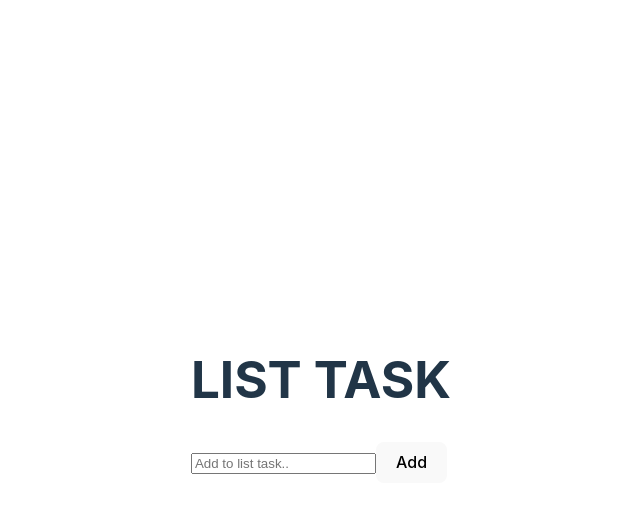
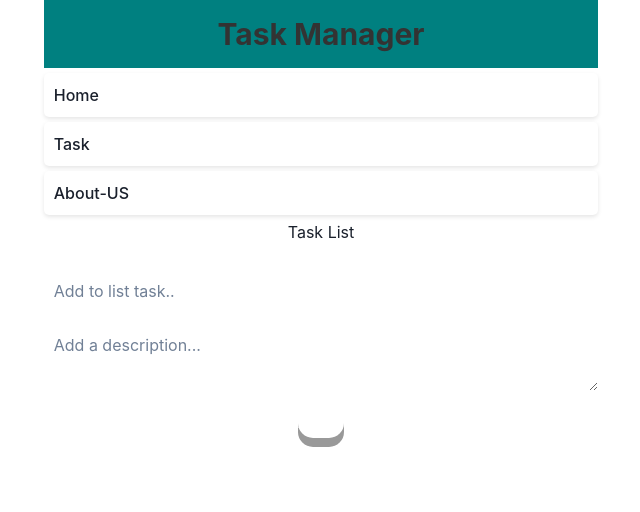
Before and after one commit to bryanadachool/my-react-task-list, a React (Vite) app: page /Task in a window 1280 px wide. Shown: the top 512 px of the page, without its empty margins (319-959 px from the left). Built offline with nearby package versions, Linux system fonts and the light colour scheme.

Commit message:
mejorando interfaz con chakraUi

```diff
--- a/src/App.jsx
+++ b/src/App.jsx
@@ -1,22 +1,52 @@
 
+import { Suspense } from "react";
+import { BrowserRouter, Route, Routes } from "react-router-dom";
+import Header from './components/header'
+import React from 'react';
+import Menu from "./components/Menu";
+import '../src/index.css'
+import '../src/style.css'
+import { ChakraProvider } from "@chakra-ui/react";
 
-
-import './style.css'
-import './index.css'
-import Task from './Task'
-
+const Home = React.lazy(()=> import("./components/pages/Home"));
+const Task = React.lazy(()=> import("./components/pages/Task"));
+const AboutUS = React.lazy(()=> import("./components/pages/AboutUs"))
 
 
 function App() {
+    return(
+      <ChakraProvider>
+   <BrowserRouter>
+   <Header/>
+   <div>
+    <Menu/>
+    <Routes>
+      <Route
+         path="/"
+         element={
+          <Suspense fallback="Loading...">
+             <Home/>
+          </Suspense>
+         }/>
+     <Route
+         path="/Task"
+         element={
+          <Suspense fallback="Loading...">
+             <Task/>
+          </Suspense>
+         }/>
 
-
-
-  return(  <div >
-
-  <Task/>
-
-  </div>
-
+     <Route
+         path="/AboutUs"
+         element={
+          <Suspense fallback="Loading...">
+             <AboutUS/>
+          </Suspense>
+         }/>
+    </Routes>
+   </div>
+   </BrowserRouter>
+   </ChakraProvider>
   )
 }
 
--- a/src/Task.jsx
+++ /dev/null
@@ -1,57 +0,0 @@
-
-import { useEffect,useState} from "react"
-import useTaskManager from "./components/useTaskManager";
-export default function Task(){
-  const {
-    dataList,
-    inputValue,
-    setInputValue,
-    createTask,
-    deleteTask,
-    updateTask,
-  } = useTaskManager();
-
-  const handleInputChange = (e) => {
-    setInputValue(e.target.value);
-  };
-
-  const handleFormSubmit = (e) => {
-    e.preventDefault();
-    createTask(inputValue);
-  };
-
-  return (
-    <div>
-      <form onSubmit={handleFormSubmit}>
-        <h1>LIST TASK</h1>
-        <input
-          type="text"
-          value={inputValue}
-          onChange={handleInputChange}
-          placeholder="Add to list task.."
-        />
-        <button type="submit">Add</button>
-      </form>
-
-      <ul>
-        {dataList.map((task) => (
-          <li key={task.id}>
-            <input
-              type="checkbox"
-              checked={task.completed}
-              onChange={() => updateTask(task.id)}
-            />
-            <span
-              style={{
-                textDecoration: task.completed ? "line-through" : "none",
-              }}
-            >
-              {task.text}
-            </span>
-            <button onClick={() => deleteTask(task.id)}>Delete</button>
-          </li>
-        ))}
-      </ul>
-    </div>
-  );
-};
--- /dev/null
+++ b/src/components/Menu.jsx
@@ -0,0 +1,22 @@
+import React from "react";
+import { Link } from "react-router-dom";
+
+export default function Menu() {
+
+    return(
+        <nav>
+            <ul>
+                <li>
+                    <Link to="/">Home</Link>
+                </li>
+                <li>
+                    <Link to="/Task">Task</Link>
+                </li>
+                <li>
+                    <Link to="/AboutUS">About-US</Link>
+                </li>
+            </ul>
+        </nav>
+    )
+
+}
--- a/src/components/header.jsx
+++ b/src/components/header.jsx
@@ -1,26 +1,14 @@
-import Task from "../Task";
-
-import { useState } from "react";
-import ListContent from "../TaskList";
-
-
+import { Box,Text,Heading } from "@chakra-ui/react";
 export default function Header() {
 
+  return (
+    //<div className="header">
+    <Box bg="teal" p={4} color="white">
+        <Heading as="h1" size="lg">
+            Task Manager
+        </Heading>
+    </Box>
 
-
-    return (
-        <div>
-            <h1>Task List</h1>
-          <ListContent/>
-
-          <nav>
-            <ul>
-
-
-            </ul>
-          </nav>
-        </div>
-    )
-
-
+   // </div>
+  );
 }
--- /dev/null
+++ b/src/components/pages/AboutUs.jsx
@@ -0,0 +1,16 @@
+import React from "react";
+
+export default function AboutUS() {
+    return(
+        <div>
+            <h1>Sobre Nosotros </h1>
+            <p>
+            Task Manager es una aplicación diseñada para ayudarte a organizar tus tareas
+            diarias.
+            Utiliza tecnologías modernas como React y React Router para brindarte
+            una experiencia de usuario eficiente.
+            </p>
+        </div>
+    )
+
+}
--- /dev/null
+++ b/src/components/pages/Home.jsx
@@ -0,0 +1,13 @@
+
+import React from "react";
+
+function Home() {
+  return (
+    <div>
+      <h1>Bienvenido a Task Manager</h1>
+      <p>¡Gestiona tus tareas de manera eficiente!</p>
+    </div>
+  );
+}
+
+export default Home;
--- /dev/null
+++ b/src/components/pages/Task.jsx
@@ -0,0 +1,74 @@
+
+import useTaskManager from "../useTaskManager";
+export default function Task(){
+  const {
+    dataList,
+    inputValue,
+    descriptionValue, // Nuevo estado para la descripción
+    setInputValue,
+    setDescriptionValue, // Nueva función para actualizar la descripción
+    createTask,
+    deleteTask,
+    updateTask,
+  } = useTaskManager();
+
+  const handleDescriptionChange = (e) => {
+    setDescriptionValue(e.target.value);
+  };
+
+  const handleInputChange = (e) => {
+    setInputValue(e.target.value);
+  };
+
+  const handleFormSubmit = (e) => {
+    e.preventDefault();
+    createTask(inputValue, descriptionValue);
+
+  setInputValue("");
+  setDescriptionValue("");
+  }
+
+  return (
+    <div className="task-container">
+    <h2>Task List</h2>
+    <form onSubmit={handleFormSubmit}>
+        <input
+          type="text"
+          value={inputValue}
+          onChange={handleInputChange}
+          placeholder="Add to list task.."
+          required
+        />
+        <textarea
+          value={descriptionValue}
+          onChange={handleDescriptionChange}
+          placeholder="Add a description..."
+        />
+        <button type="submit">Add</button>
+      </form>
+
+      <ul>
+      {dataList.map((task) => (
+  <li key={task.id}>
+    <input
+      type="checkbox"
+      checked={task.completed}
+      onChange={() => updateTask(task.id)}
+    />
+    <div>
+      <span
+        style={{
+          textDecoration: task.completed ? "line-through" : "none",
+        }}
+      >
+        {task.text}
+      </span>
+      <p>{task.description}</p> {/* Muestra la descripción de la tarea */}
+    </div>
+    <button onClick={() => deleteTask(task.id)}>Delete</button>
+  </li>
+        ))}
+      </ul>
+  </div>
+  );
+};
--- a/src/components/useTaskManager.jsx
+++ b/src/components/useTaskManager.jsx
@@ -4,7 +4,7 @@ import { useEffect, useState } from "react";
 export default function useTaskManager() {
   const [dataList, setDatalist] = useState([]);
   const [inputValue, setInputValue] = useState("");
-
+  const [descriptionValue, setDescriptionValue]=useState("")
   useEffect(() => {
     const storedTodos = JSON.parse(localStorage.getItem("listTask"));
     if (storedTodos) {
@@ -12,15 +12,17 @@ export default function useTaskManager() {
     }
   }, []);
 
-  const createTask = (text) => {
+  const createTask = (text,description) => {
     if (text.trim() !== "") {
       const newTodo = {
         id: new Date().getTime(),
         text: text,
+        description: description,
         completed: false,
       };
       setDatalist([...dataList, newTodo]);
       setInputValue("");
+      setDescriptionValue("")
       localStorage.setItem("listTask", JSON.stringify([...dataList, newTodo]));
     }
   };
@@ -45,7 +47,9 @@ export default function useTaskManager() {
   return {
     dataList,
     inputValue,
+    descriptionValue,
     setInputValue,
+    setDescriptionValue,
     createTask,
     deleteTask,
     updateTask,
--- a/src/style.css
+++ b/src/style.css
@@ -1,16 +1,66 @@
-ul{
+body {
+    font-family: Arial, sans-serif;
+    text-align: center;
+    background-color: #f2f2f2;
     margin: 0;
     padding: 0;
-}
-li{
-    list-style-type: none;
+  }
 
-    position: relative;
-    transition: 0.2;
-}
-.icon{
-    color: tomato;
-}
-span{
+  h1 {
+    color: #333;
+  }
+
+  form {
+    margin-top: 20px;
+  }
+
+  input[type="text"], textarea {
+    width: 100%;
+    padding: 10px;
+    margin: 5px 0;
+  }
+
+  button {
+    padding: 15px 25px;
+    font-size: 24px;
+    text-align: center;
     cursor: pointer;
-}
+    outline: none;
+    color: #fff;
+    background-color: #04AA6D;
+    border: none;
+    border-radius: 15px;
+    box-shadow: 0 9px #999;
+  }
+
+  button:hover {background-color: #3e8e41}
+
+  button:active {
+    background-color: #3e8e41;
+    box-shadow: 0 5px #666;
+    transform: translateY(4px);
+  }
+
+  ul {
+    list-style: none;
+    padding: 0;
+  }
+
+  li {
+    display: flex;
+    justify-content: space-between;
+    align-items: center;
+    padding: 10px;
+    background-color: white;
+    margin: 5px 0;
+    border-radius: 5px;
+    box-shadow: 0 2px 4px rgba(0, 0, 0, 0.1);
+  }
+
+  li input[type="checkbox"] {
+    margin-right: 10px;
+  }
+
+  .completed {
+    text-decoration: line-through;
+  }
```
Also changed, not shown: package.json (+9 -1 lines), 1 other file (tests, documents, lock files or other folders).
